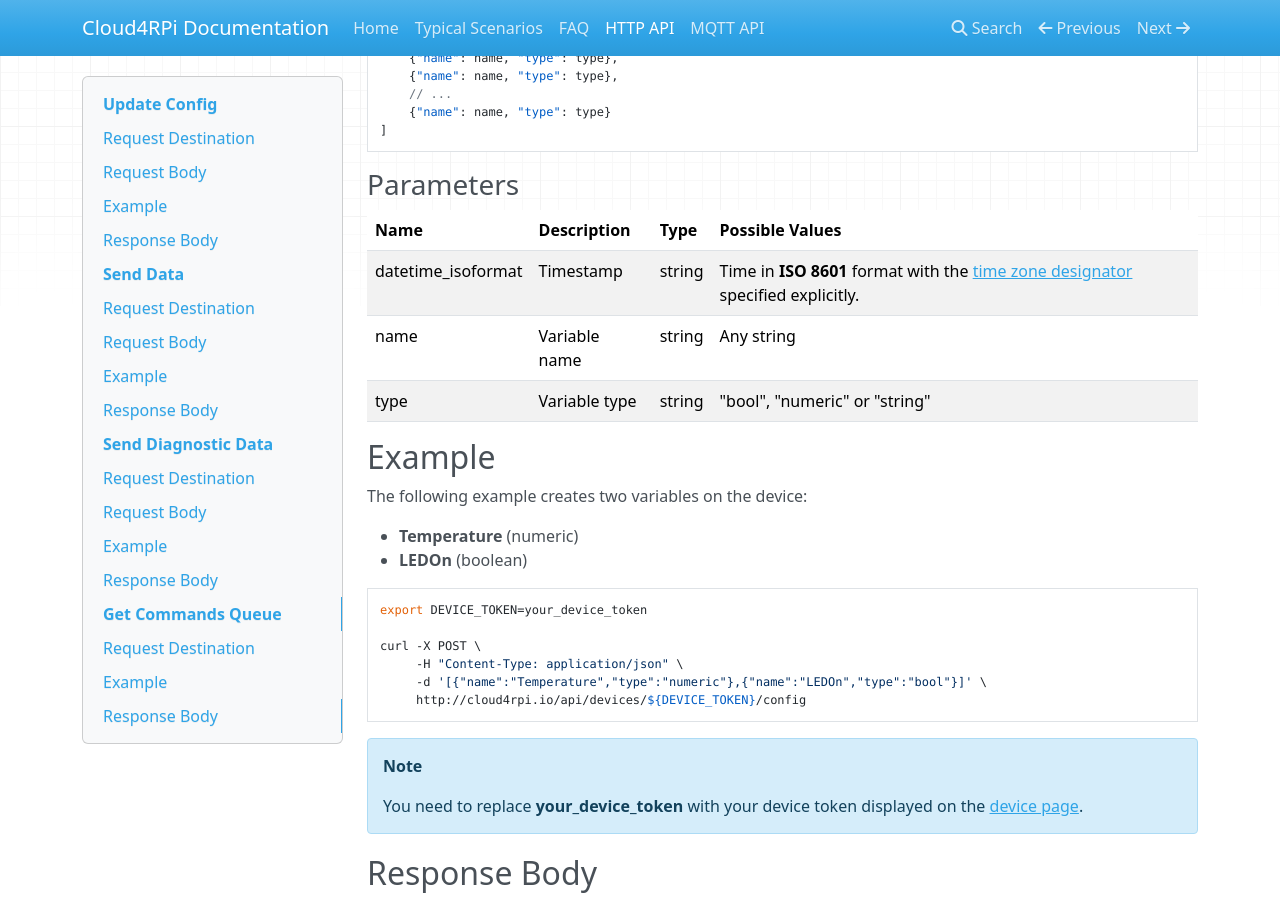
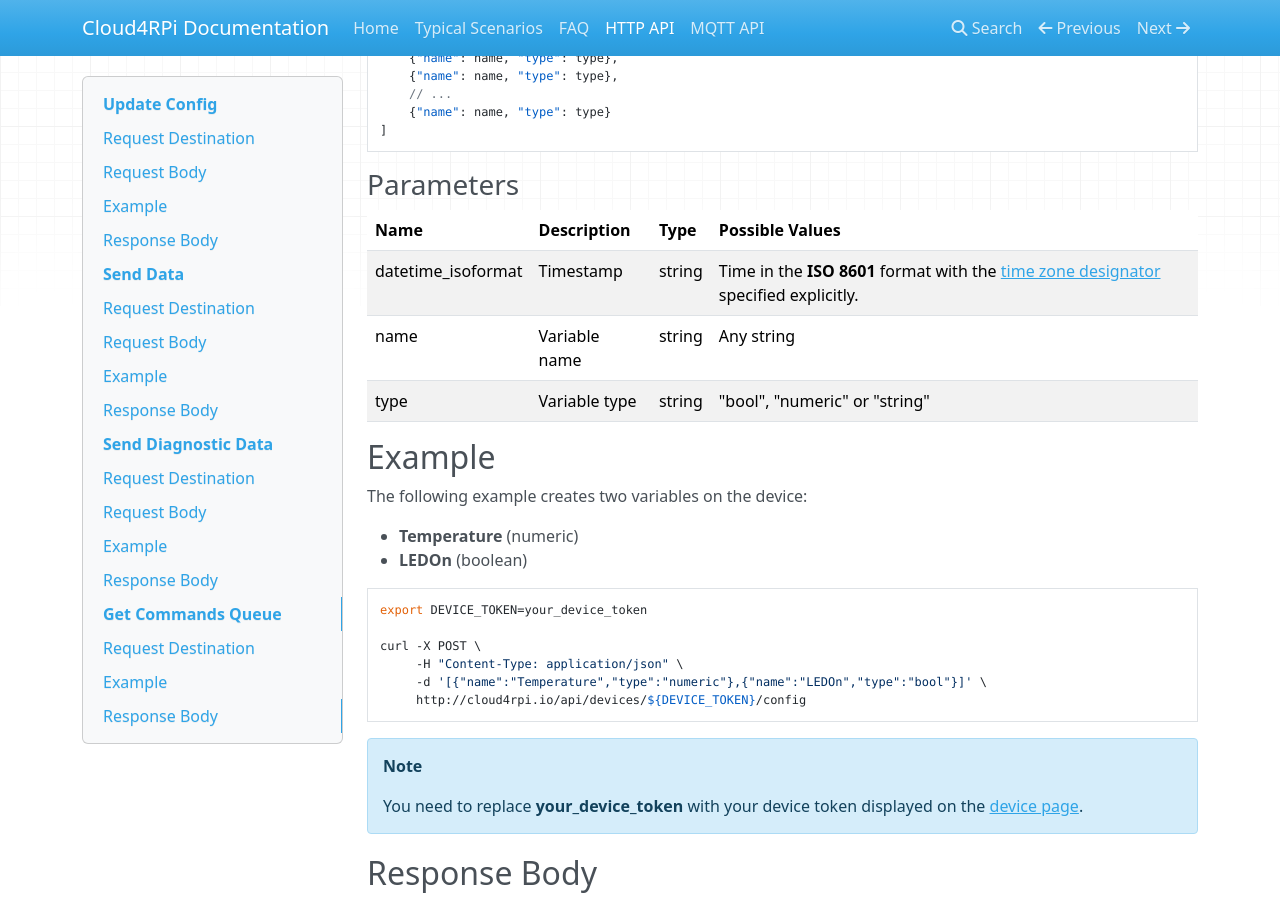
Before and after one commit to cloud4rpi/docs, an MkDocs documentation site: the page built from docs/http_api.md, in a window 1280 px wide and 900 px high, scrolled down 834 px. Built offline with MkDocs 1.6.1, drawn with Linux system fonts in a browser that asks for light colours; nearby versions of some CDN libraries; old or Windows-style settings are respelled for this version of MkDocs; some of the changed text lies outside the part shown.

Commit message:
corrector's advice

```diff
--- a/docs/http_api.md
+++ b/docs/http_api.md
@@ -48,7 +48,7 @@
 
 Name               | Description   | Type   | Possible Values
 ------------------ | ------------- | ------ | ----------------------------
-datetime_isoformat | Timestamp     | string | Time in **ISO 8601** format with the [time zone designator](https://en.wikipedia.org/wiki/ISO_8601#Time_zone_designators) specified explicitly.
+datetime_isoformat | Timestamp     | string | Time in the **ISO 8601** format with the [time zone designator](https://en.wikipedia.org/wiki/ISO_8601#Time_zone_designators) specified explicitly.
 name               | Variable name | string | Any string
 type               | Variable type | string | "bool", "numeric" or "string"
 
@@ -123,7 +123,7 @@
 
 Name               | Description    | Type          | Possible Values
 ------------------ | -------------  | ------------- | ----------------------------
-datetime_isoformat | Timestamp      | string        | Time in **ISO 8601** format with the [time zone designator](https://en.wikipedia.org/wiki/ISO_8601#Time_zone_designators) specified explicitly
+datetime_isoformat | Timestamp      | string        | Time in the **ISO 8601** format with the [time zone designator](https://en.wikipedia.org/wiki/ISO_8601#Time_zone_designators) specified explicitly
 var_name           | Variable name  | string        | One of the variables
 var_value          | Variable value | corresponding | Any
 
@@ -198,7 +198,7 @@
 
 Name               | Description    | Type   | Possible Values
 ------------------ | -------------  | ------ | ----------------------------
-datetime_isoformat | Timestamp      | string | Time in **ISO 8601** format with the [time zone designator](https://en.wikipedia.org/wiki/ISO_8601#Time_zone_designators) specified explicitly
+datetime_isoformat | Timestamp      | string | Time in the **ISO 8601** format with the [time zone designator](https://en.wikipedia.org/wiki/ISO_8601#Time_zone_designators) specified explicitly
 var_name           | Variable name  | string | Any
 var_value          | Variable value | any    | Any
 
```
